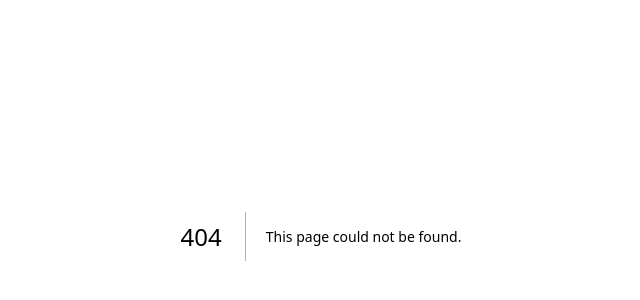
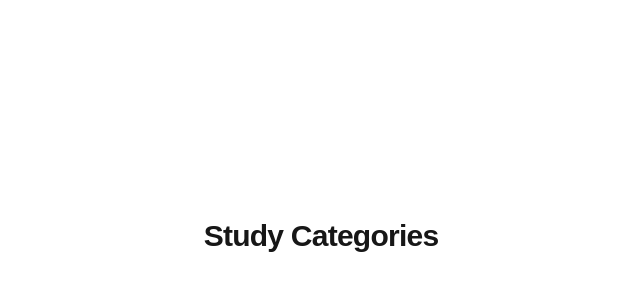
Before and after one commit to Ethan2310/Study-Guide-NextJS, a Next.js app: page /study-categories in a window 1280 px wide. Before the commit this address had no page. Shown: the part 164-464 px from the top of the page, without its empty margins (319-959 px from the left). Built offline with nearby package versions, Linux system fonts and the light colour scheme.

Commit message:
create initial new route study-categories

```diff
--- a/src/app/_client-components/begin-button.tsx
+++ b/src/app/_client-components/begin-button.tsx
@@ -1,15 +1,18 @@
 "use client";
 
+import { useRouter } from "next/navigation";
 import Button from "@/components/button";
 
 export default function BeginButton() {
+    const router = useRouter();
+
     return (
         <Button
             text="Lets Begin"
             color="black"
             width={150}
             height={50}
-            onClick={() => {}}
+            onClick={() => router.push("/study-categories")}
             onFocus={() => console.log("Button is focused")}
             onBlur={() => console.log("Button is blurred")}
         />
--- /dev/null
+++ b/src/app/study-categories/page.tsx
@@ -0,0 +1,7 @@
+export default function StudyCategoriesPage() {
+    return (
+        <main className="flex flex-col min-h-screen items-center justify-center">
+            <h1 className="heading">Study Categories</h1>
+        </main>
+    );
+}
```
